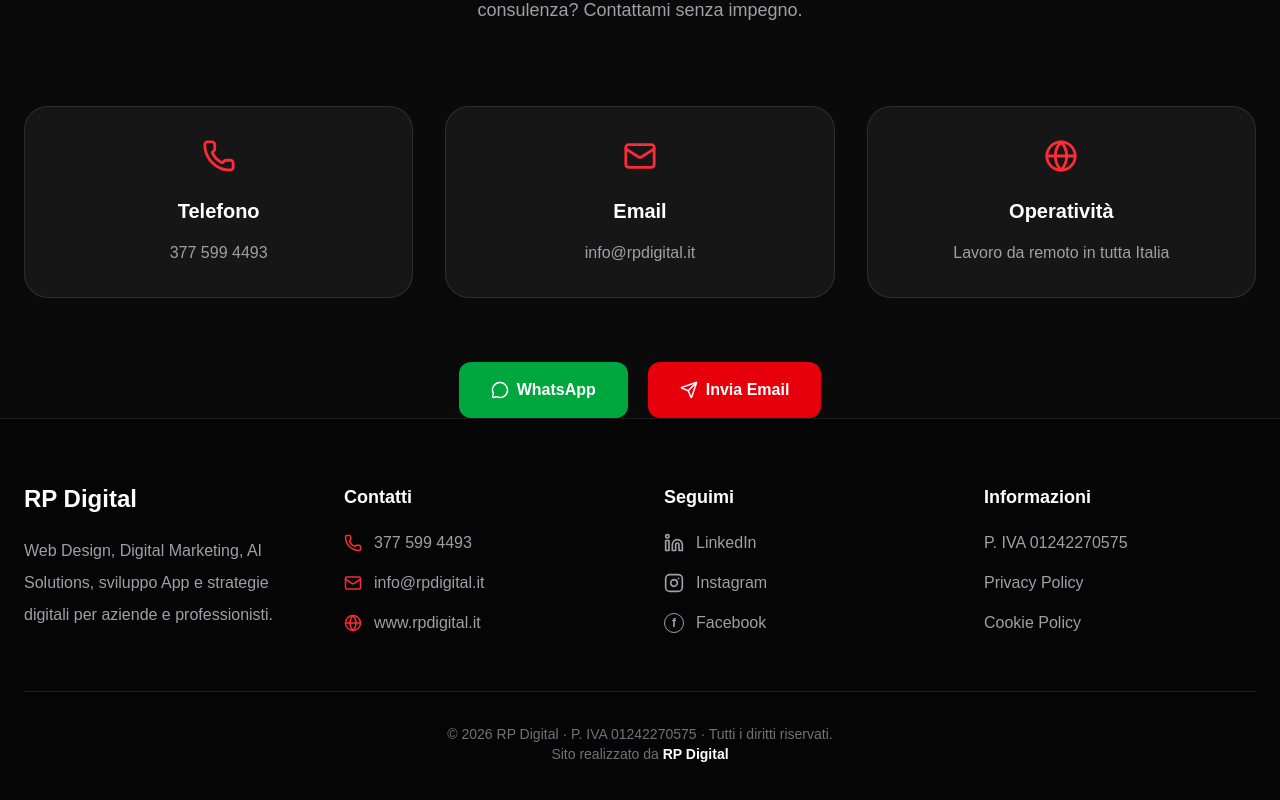
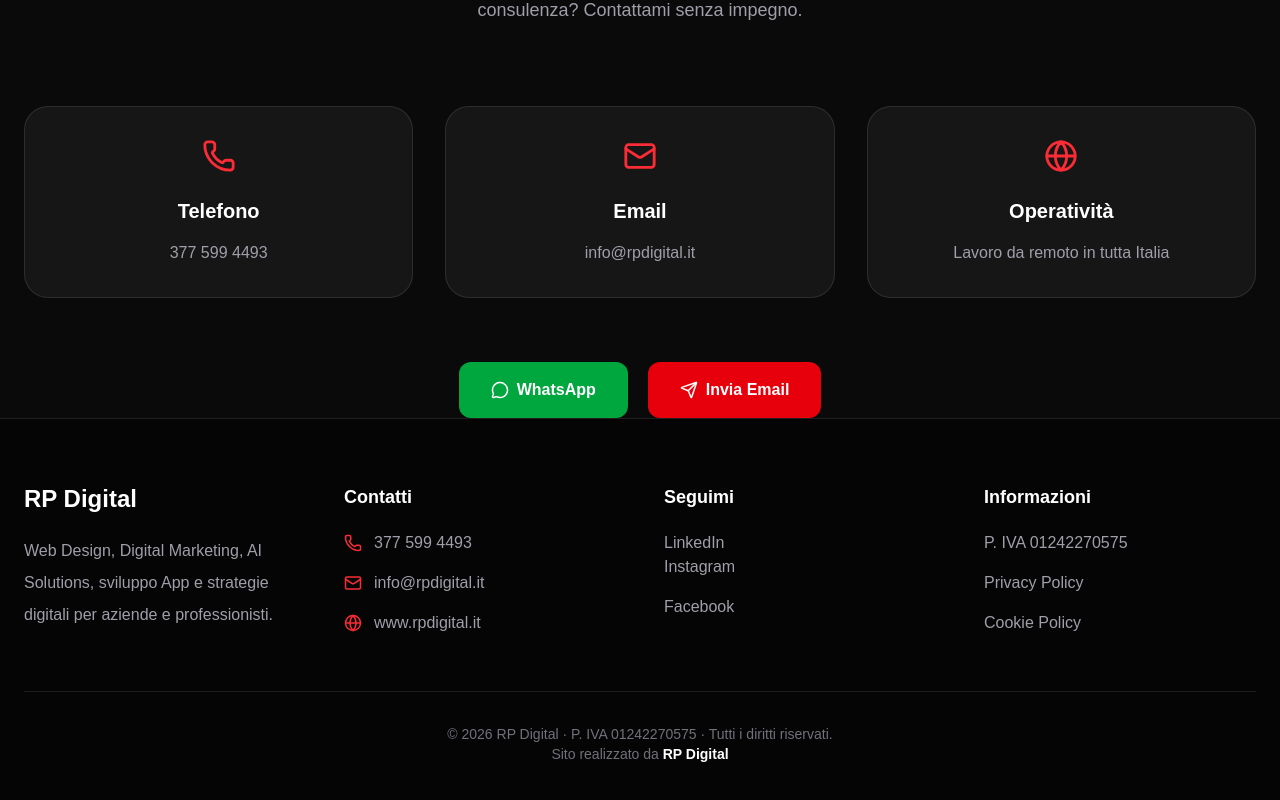
Before and after one commit to eternalsolutions-agency/rp-digital, a Next.js app: page / in a window 1280 px wide. Shown: the part 6708-7508 px from the top of the page. Built offline with nearby package versions, Linux system fonts and the light colour scheme.

Commit message:
Fix Footer imports

```diff
--- a/components/Footer.tsx
+++ b/components/Footer.tsx
@@ -6,8 +6,6 @@
   Phone,
   Mail,
   Globe,
-  Linkedin,
-  Instagram,
 } from "lucide-react";
 
 export default function Footer() {
@@ -73,9 +71,8 @@
       href="https://www.linkedin.com/in/riccardopellegrino/"
       target="_blank"
       rel="noopener noreferrer"
-      className="flex items-center gap-3 text-zinc-400 transition hover:text-red-500"
+      className="text-zinc-400 hover:text-red-500"
     >
-      <Linkedin size={20} />
       LinkedIn
     </a>
 
@@ -83,9 +80,8 @@
       href="https://www.instagram.com/riccardopellegrino82/"
       target="_blank"
       rel="noopener noreferrer"
-      className="flex items-center gap-3 text-zinc-400 transition hover:text-red-500"
+      className="block text-zinc-400 hover:text-red-500"
     >
-      <Instagram size={20} />
       Instagram
     </a>
 
@@ -93,11 +89,8 @@
       href="https://www.facebook.com/riccardopellegrino.digital"
       target="_blank"
       rel="noopener noreferrer"
-      className="flex items-center gap-3 text-zinc-400 transition hover:text-red-500"
+      className="block text-zinc-400 hover:text-red-500"
     >
-      <span className="flex h-5 w-5 items-center justify-center rounded-full border border-current text-xs font-bold">
-        f
-      </span>
       Facebook
     </a>
 
```
